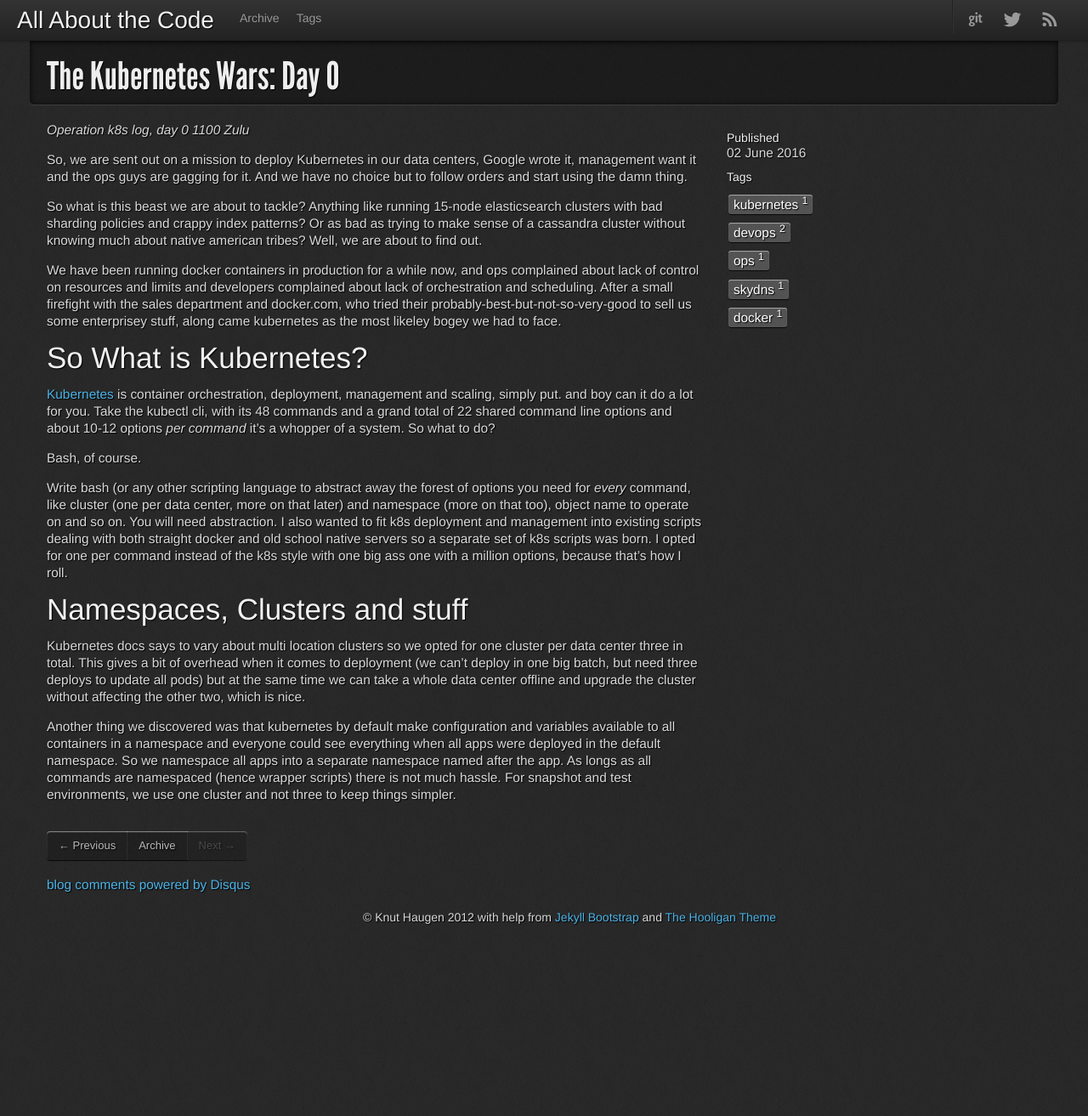
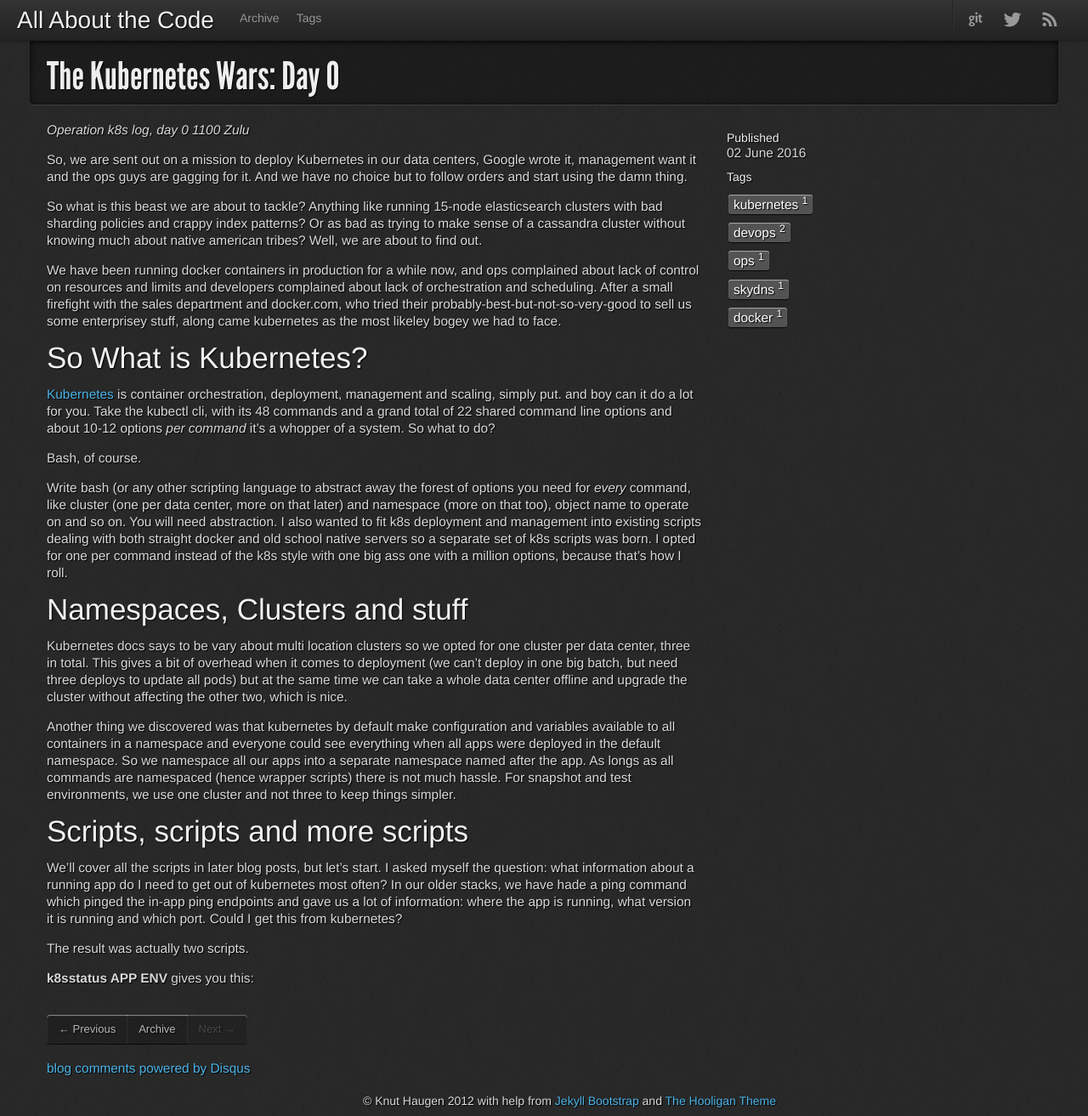
Before and after one commit to knuthaug/blog.knuthaugen.no, a Jekyll site: the page built from _posts/2016-06-02-kubernetes-wars-day-0.md, in a window 1280 px wide. Shown: the whole page at 85% size. Built offline with Jekyll 4.4.1, drawn with Linux system fonts in a browser that asks for light colours; comment, search, counter and statistics services are not loaded; before the commit the page ends 1097 px from its top, so only the background shows below that.

Commit message:
Update 2016-06-02-kubernetes-wars-day-0.md

```diff
--- a/_posts/2016-06-02-kubernetes-wars-day-0.md
+++ b/_posts/2016-06-02-kubernetes-wars-day-0.md
@@ -26,6 +26,15 @@
 Namespaces, Clusters and stuff
 -------------------------------
 
-Kubernetes docs says to vary about multi location clusters so we opted for one cluster per data center three in total. This gives a bit of overhead when it comes to deployment (we can't deploy in one big batch, but need three deploys to update all pods) but at the same time we can take a whole data center offline and upgrade the cluster without affecting the other two, which is nice.
+Kubernetes docs says to be vary about multi location clusters so we opted for one cluster per data center, three in total. This gives a bit of overhead when it comes to deployment (we can't deploy in one big batch, but need three deploys to update all pods) but at the same time we can take a whole data center offline and upgrade the cluster without affecting the other two, which is nice.
 
-Another thing we discovered was that kubernetes by default make configuration and variables available to all containers in a namespace and everyone could see everything when all apps were deployed in the default namespace. So we namespace all apps into a separate namespace named after the app. As longs as all commands are namespaced (hence wrapper scripts) there is not much hassle. For snapshot and test environments, we use one cluster and not three to keep things simpler.
+Another thing we discovered was that kubernetes by default make configuration and variables available to all containers in a namespace and everyone could see everything when all apps were deployed in the default namespace. So we namespace all our apps into a separate namespace named after the app. As longs as all commands are namespaced (hence wrapper scripts) there is not much hassle. For snapshot and test environments, we use one cluster and not three to keep things simpler.
+
+Scripts, scripts and more scripts
+------------------------------------
+
+We'll cover all the scripts in later blog posts, but let's start. I asked myself the question: what information about a running app do I need to get out of kubernetes most often? In our older stacks, we have hade a ping command which pinged the in-app ping endpoints and gave us a lot of information: where the app is running, what version it is running and which port. Could I get this from kubernetes?
+
+The result was actually two scripts.
+
+**k8sstatus APP ENV** gives you this:
```
